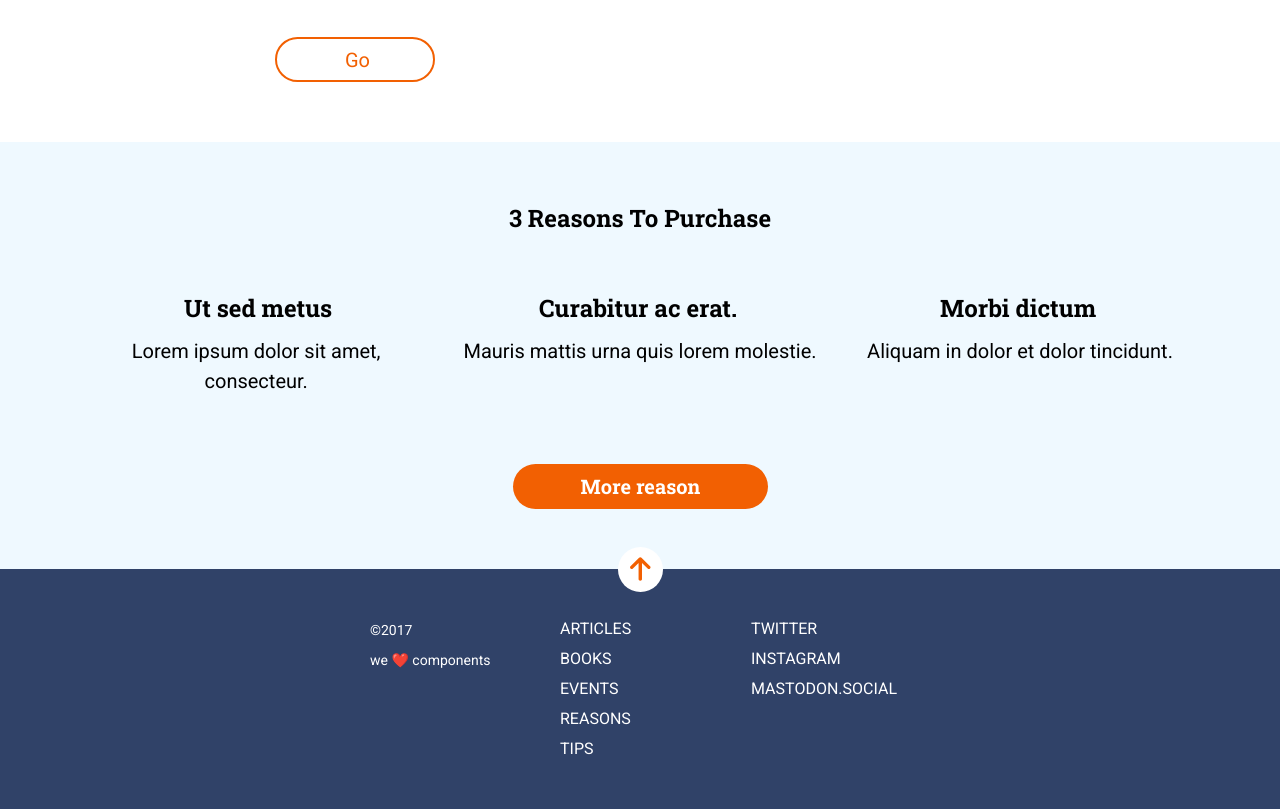
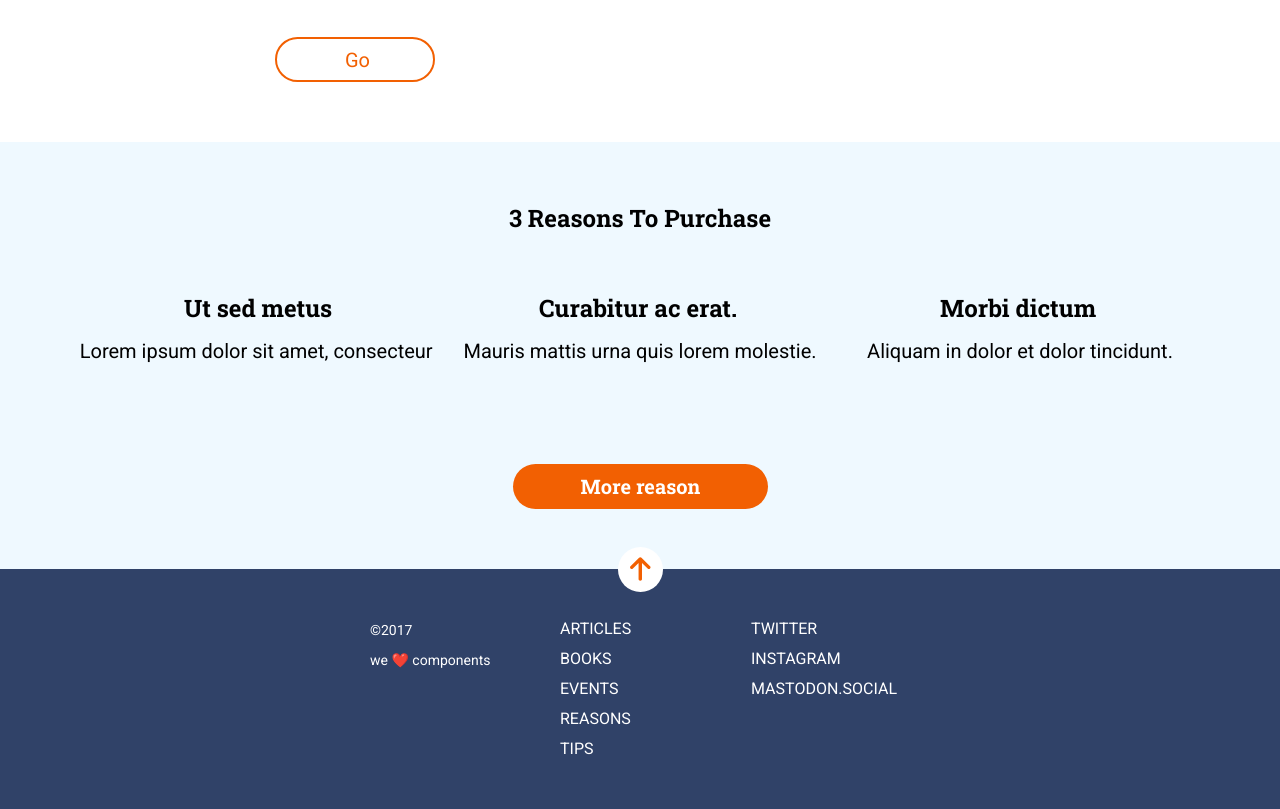
Before and after one commit to Adalab/modulo-1-evaluacion-final-MaribelLopezRomero, a website: page src/html/index.html in a window 1280 px wide. Shown: the part 1018-1827 px from the top of the page. Drawn offline with nearby package versions, Linux system fonts and the light colour scheme; files that its build step writes are made by us from their sources; files whose address does not match are found by name.

Commit message:
Add final version

```diff
--- a/src/html/partials/_main.html
+++ b/src/html/partials/_main.html
@@ -13,7 +13,7 @@
         <ul class="main__section-two__list">
             <li class="main__section-two__item1">
                 <h3 class="main__section-two__item1__title ">Ut sed metus</h3>
-                <p class="main__section-two__item1__paragraph "> Lorem ipsum dolor sit amet, consecteur.</p>
+                <p class="main__section-two__item1__paragraph "> Lorem ipsum dolor sit amet, consecteur</p>
             </li>
             <li class="main__section-two__item2">
                 <h3 class="main__section-two__item2__title">Curabitur ac erat.</h3>
```
